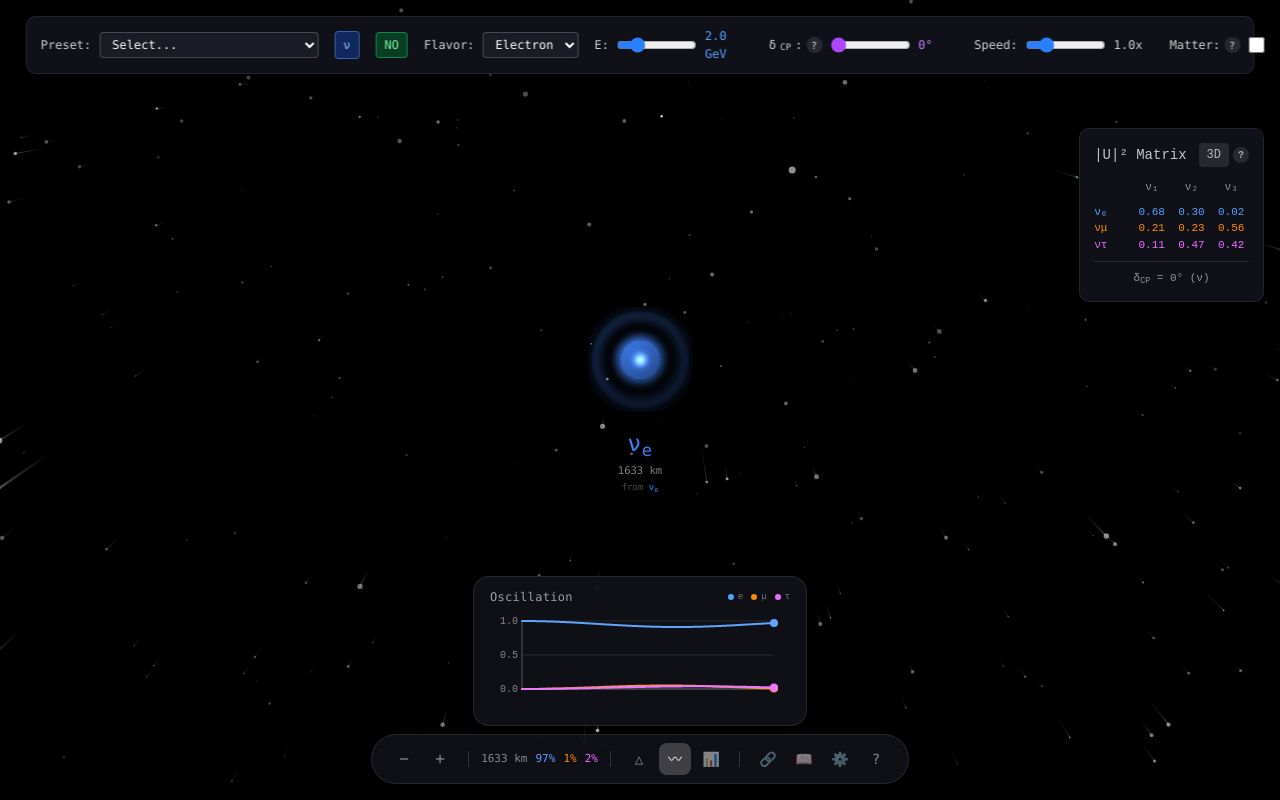
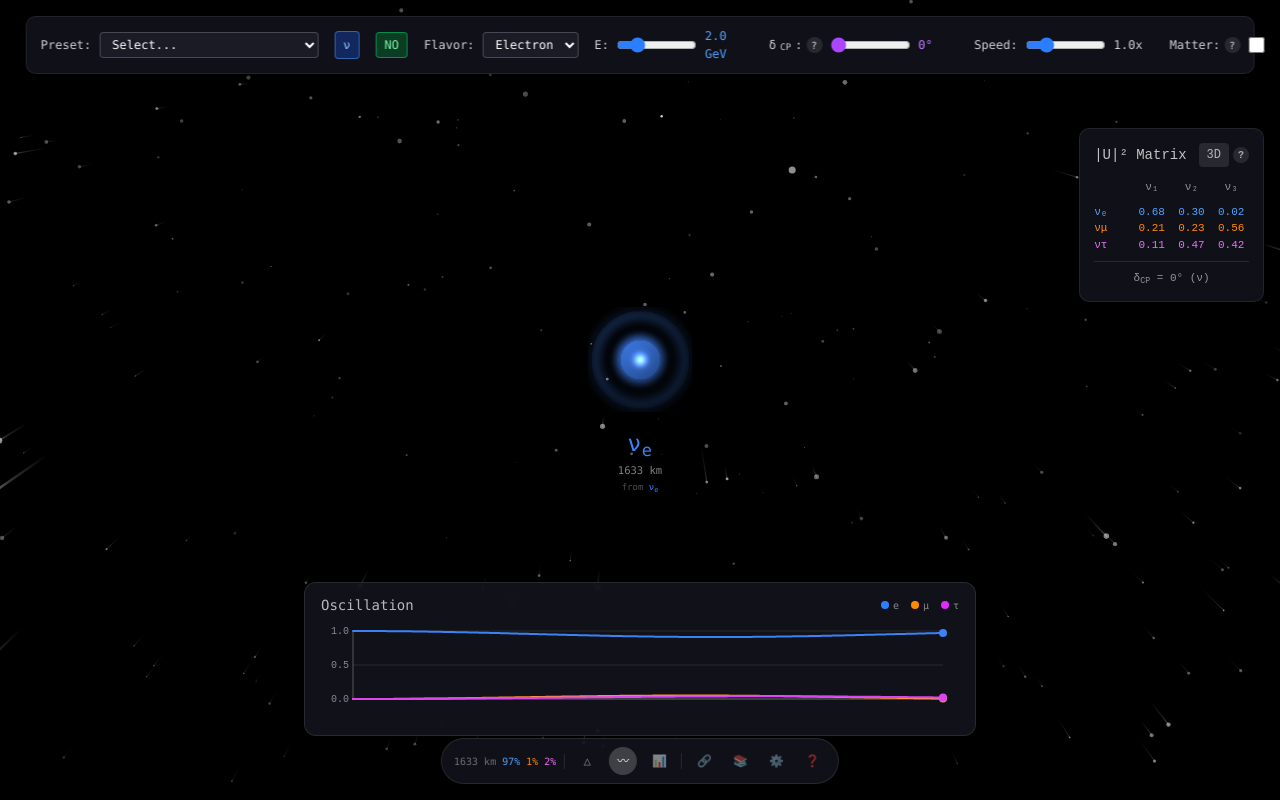
Before and after one commit to planckeon/itn, a React (Vite) app: page / in a window 1280 px wide. Built offline with nearby package versions, Linux system fonts and the light colour scheme.

Commit message:
revert: restore floating widgets layout
User prefers independent floating panels over unified bottom bar.
Restored from adc76cf.

```diff
--- a/src/App.tsx
+++ b/src/App.tsx
@@ -20,42 +20,10 @@ interface PanelState {
 	spectrum: boolean;
 }
 
-interface BottomHUDProps {
-	onOpenLearnMore: () => void;
-	onOpenSettings: () => void;
-	onOpenHelp: () => void;
-}
-
-// Memoized panel components to prevent unnecessary re-renders
-const TernaryPanel = memo(() => (
-	<div className="flex-shrink-0">
-		<TernaryPlot embedded />
-	</div>
-));
-TernaryPanel.displayName = "TernaryPanel";
-
-const SpectrumPanel = memo(() => (
-	<div className="flex-shrink-0">
-		<EnergySpectrumPlot embedded />
-	</div>
-));
-SpectrumPanel.displayName = "SpectrumPanel";
-
-// Unified bottom control panel with toggleable widgets and menu
-function BottomHUD({ onOpenLearnMore, onOpenSettings, onOpenHelp }: BottomHUDProps) {
-	const { state, setZoom } = useSimulation();
-	const { probabilityHistory, energy, distance, zoom } = state;
-	const [panels, setPanels] = useState<PanelState>({
-		ternary: false,
-		probability: true,
-		spectrum: false,
-	});
-	const [shareOpen, setShareOpen] = useState(false);
-
-	// Memoized toggle to prevent recreation
-	const togglePanel = useCallback((panel: keyof PanelState) => {
-		setPanels(prev => ({ ...prev, [panel]: !prev[panel] }));
-	}, []);
+// Floating probability plot panel
+const ProbabilityPanel = memo(() => {
+	const { state } = useSimulation();
+	const { probabilityHistory, energy } = state;
 
 	const probabilityData = probabilityHistory.map((item) => ({
 		distance: item.distance,
@@ -66,42 +34,29 @@ function BottomHUD({ onOpenLearnMore, onOpenSettings, onOpenHelp }: BottomHUDPro
 		},
 	}));
 
-	// Get current probabilities for quick stats
-	const currentProbs = probabilityHistory.length > 0
-		? probabilityHistory[probabilityHistory.length - 1]
-		: { Pe: 1, Pmu: 0, Ptau: 0 };
-
-	const anyPanelOpen = panels.ternary || panels.probability || panels.spectrum;
-
 	return (
-		<div className="fixed bottom-0 left-0 right-0 z-20 pointer-events-none">
-			{/* Panel area - rendered conditionally without animation */}
-			{anyPanelOpen && (
-				<div className="flex justify-center items-end gap-3 px-4 pb-2 pointer-events-auto">
-					{panels.ternary && <TernaryPanel />}
-					{panels.probability && (
 		<div
-							className="max-w-xl rounded-2xl px-4 py-3"
+			className="fixed bottom-16 left-1/2 -translate-x-1/2 z-20 w-[55vw] max-w-2xl min-w-[320px] rounded-xl px-4 py-3"
 			style={{
-								background: "rgba(20, 20, 30, 0.75)",
-								backdropFilter: "blur(12px)",
+				background: "rgba(20, 20, 30, 0.85)",
+				backdropFilter: "blur(8px)",
 				border: "1px solid rgba(255, 255, 255, 0.1)",
 			}}
 		>
 			<div className="flex items-center justify-between mb-2">
-								<span className="text-white/60 text-xs font-medium tracking-wide">Oscillation</span>
-								<div className="flex items-center gap-2">
+				<span className="text-white/70 text-sm font-mono">Oscillation</span>
+				<div className="flex items-center gap-3">
 					<div className="flex items-center gap-1">
-										<div className="w-1.5 h-1.5 rounded-full bg-blue-400" />
-										<span className="text-[9px] text-white/40">e</span>
+						<div className="w-2 h-2 rounded-full bg-blue-500" />
+						<span className="text-[10px] text-white/50">e</span>
 					</div>
 					<div className="flex items-center gap-1">
-										<div className="w-1.5 h-1.5 rounded-full bg-orange-400" />
-										<span className="text-[9px] text-white/40">μ</span>
+						<div className="w-2 h-2 rounded-full bg-orange-400" />
+						<span className="text-[10px] text-white/50">μ</span>
 					</div>
 					<div className="flex items-center gap-1">
-										<div className="w-1.5 h-1.5 rounded-full bg-fuchsia-400" />
-										<span className="text-[9px] text-white/40">τ</span>
+						<div className="w-2 h-2 rounded-full bg-fuchsia-500" />
+						<span className="text-[10px] text-white/50">τ</span>
 					</div>
 				</div>
 			</div>
@@ -109,9 +64,9 @@ function BottomHUD({ onOpenLearnMore, onOpenSettings, onOpenHelp }: BottomHUDPro
 				data={probabilityData}
 				flavors={["electron", "muon", "tau"]}
 				flavorColors={{
-									electron: "rgb(96, 165, 250)",
+					electron: "rgb(59, 130, 246)",
 					muon: "rgb(251, 146, 60)",
-									tau: "rgb(232, 121, 249)",
+					tau: "rgb(217, 70, 239)",
 				}}
 				height={100}
 				distanceLabel=""
@@ -120,64 +75,60 @@ function BottomHUD({ onOpenLearnMore, onOpenSettings, onOpenHelp }: BottomHUDPro
 				showOscillationLength={true}
 			/>
 		</div>
-					)}
-					{panels.spectrum && <SpectrumPanel />}
-				</div>
-			)}
+	);
+});
+ProbabilityPanel.displayName = "ProbabilityPanel";
 
-			{/* Control bar - floating centered pill */}
-			<div className="flex justify-center pb-4 pointer-events-auto">
+interface BottomControlsProps {
+	panels: PanelState;
+	onTogglePanel: (panel: keyof PanelState) => void;
+	onOpenShare: () => void;
+	onOpenLearnMore: () => void;
+	onOpenSettings: () => void;
+	onOpenHelp: () => void;
+}
+
+// Floating bottom controls - small pill-shaped control cluster
+function BottomControls({
+	panels,
+	onTogglePanel,
+	onOpenShare,
+	onOpenLearnMore,
+	onOpenSettings,
+	onOpenHelp
+}: BottomControlsProps) {
+	const { state } = useSimulation();
+	const { probabilityHistory, distance } = state;
+
+	const currentProbs = probabilityHistory.length > 0
+		? probabilityHistory[probabilityHistory.length - 1]
+		: { Pe: 1, Pmu: 0, Ptau: 0 };
+
+	return (
 		<div
-					className="flex items-center gap-3 py-2 px-4 rounded-full"
+			className="fixed bottom-4 left-1/2 -translate-x-1/2 z-30 flex items-center gap-2 px-3 py-2 rounded-full"
 			style={{
-						background: "rgba(20, 20, 30, 0.75)",
+				background: "rgba(20, 20, 30, 0.8)",
 				backdropFilter: "blur(12px)",
 				border: "1px solid rgba(255, 255, 255, 0.1)",
 			}}
 		>
-					{/* Zoom controls */}
-					<div className="flex items-center gap-1">
-						<button
-							type="button"
-							onClick={() => setZoom(Math.max(0.5, zoom - 0.15))}
-							className="w-8 h-8 rounded-lg text-white/50 hover:text-white hover:bg-white/10 flex items-center justify-center text-base"
-							title="Zoom out (−)"
-						>
-							−
-						</button>
-						<button
-							type="button"
-							onClick={() => setZoom(Math.min(2, zoom + 0.15))}
-							className="w-8 h-8 rounded-lg text-white/50 hover:text-white hover:bg-white/10 flex items-center justify-center text-base"
-							title="Zoom in (+)"
-						>
-							+
-						</button>
-					</div>
-
-					{/* Divider */}
-					<div className="w-px h-4 bg-white/15" />
-
-					{/* Quick stats - hidden on very small screens */}
-					<div className="hidden sm:flex items-center gap-2 text-[11px] font-mono text-white/50">
+			{/* Quick stats */}
+			<div className="flex items-center gap-1.5 text-[10px] font-mono text-white/40 pr-2 border-r border-white/10">
 				<span>{distance.toFixed(0)} km</span>
 				<span className="text-blue-400">{(currentProbs.Pe * 100).toFixed(0)}%</span>
 				<span className="text-orange-400">{(currentProbs.Pmu * 100).toFixed(0)}%</span>
 				<span className="text-fuchsia-400">{(currentProbs.Ptau * 100).toFixed(0)}%</span>
 			</div>
 
-					{/* Divider - hidden when stats hidden */}
-					<div className="hidden sm:block w-px h-4 bg-white/15" />
-
 			{/* Panel toggles */}
-					<div className="flex items-center gap-1">
 			<button
 				type="button"
-							onClick={() => togglePanel("ternary")}
-							className={`w-8 h-8 rounded-lg flex items-center justify-center text-sm ${
+				onClick={() => onTogglePanel("ternary")}
+				className={`w-7 h-7 rounded-full text-xs font-mono flex items-center justify-center ${
 					panels.ternary
 						? "bg-white/20 text-white"
-									: "text-white/50 hover:text-white hover:bg-white/10"
+						: "text-white/50 hover:text-white/80 hover:bg-white/10"
 				}`}
 				title="Flavor Space"
 			>
@@ -185,39 +136,37 @@ function BottomHUD({ onOpenLearnMore, onOpenSettings, onOpenHelp }: BottomHUDPro
 			</button>
 			<button
 				type="button"
-							onClick={() => togglePanel("probability")}
-							className={`w-8 h-8 rounded-lg flex items-center justify-center text-sm ${
+				onClick={() => onTogglePanel("probability")}
+				className={`w-7 h-7 rounded-full text-xs font-mono flex items-center justify-center ${
 					panels.probability
 						? "bg-white/20 text-white"
-									: "text-white/50 hover:text-white hover:bg-white/10"
+						: "text-white/50 hover:text-white/80 hover:bg-white/10"
 				}`}
-							title="Oscillation Plot"
+				title="P(t) Plot"
 			>
 				〰
 			</button>
 			<button
 				type="button"
-							onClick={() => togglePanel("spectrum")}
-							className={`w-8 h-8 rounded-lg flex items-center justify-center text-sm ${
+				onClick={() => onTogglePanel("spectrum")}
+				className={`w-7 h-7 rounded-full text-xs font-mono flex items-center justify-center ${
 					panels.spectrum
 						? "bg-white/20 text-white"
-									: "text-white/50 hover:text-white hover:bg-white/10"
+						: "text-white/50 hover:text-white/80 hover:bg-white/10"
 				}`}
-							title="Energy Spectrum"
+				title="P(E) Spectrum"
 			>
 				📊
 			</button>
-					</div>
 
 			{/* Divider */}
-					<div className="w-px h-4 bg-white/15" />
+			<div className="w-px h-4 bg-white/10" />
 
 			{/* Menu buttons */}
-					<div className="flex items-center gap-1">
 			<button
 				type="button"
-							onClick={() => setShareOpen(true)}
-							className="w-8 h-8 rounded-lg text-white/50 hover:text-white hover:bg-white/10 flex items-center justify-center text-sm"
+				onClick={onOpenShare}
+				className="w-7 h-7 rounded-full text-xs text-white/50 hover:text-white/80 hover:bg-white/10 flex items-center justify-center"
 				title="Share"
 			>
 				🔗
@@ -225,15 +174,15 @@ function BottomHUD({ onOpenLearnMore, onOpenSettings, onOpenHelp }: BottomHUDPro
 			<button
 				type="button"
 				onClick={onOpenLearnMore}
-							className="hidden sm:flex w-8 h-8 rounded-lg text-white/50 hover:text-white hover:bg-white/10 items-center justify-center text-sm"
+				className="w-7 h-7 rounded-full text-xs text-white/50 hover:text-white/80 hover:bg-white/10 flex items-center justify-center"
 				title="Learn More"
 			>
-							📖
+				📚
 			</button>
 			<button
 				type="button"
 				onClick={onOpenSettings}
-							className="w-8 h-8 rounded-lg text-white/50 hover:text-white hover:bg-white/10 flex items-center justify-center text-sm"
+				className="w-7 h-7 rounded-full text-xs text-white/50 hover:text-white/80 hover:bg-white/10 flex items-center justify-center"
 				title="Settings"
 			>
 				⚙️
@@ -241,19 +190,11 @@ function BottomHUD({ onOpenLearnMore, onOpenSettings, onOpenHelp }: BottomHUDPro
 			<button
 				type="button"
 				onClick={onOpenHelp}
-							className="w-8 h-8 rounded-lg text-white/50 hover:text-white hover:bg-white/10 flex items-center justify-center text-sm"
-							title="Help (?)"
+				className="w-7 h-7 rounded-full text-xs text-white/50 hover:text-white/80 hover:bg-white/10 flex items-center justify-center"
+				title="Help"
 			>
-							?
+				❓
 			</button>
-					</div>
-				</div>
-			</div>
-
-			{/* Share modal */}
-			{shareOpen && (
-				<ShareButton isOpen={shareOpen} onClose={() => setShareOpen(false)} />
-			)}
 		</div>
 	);
 }
@@ -271,11 +212,22 @@ function App() {
 function AppContent() {
 	useKeyboardShortcuts();
 
+	const [panels, setPanels] = useState<PanelState>({
+		ternary: false,
+		probability: true,
+		spectrum: false,
+	});
+	const [shareOpen, setShareOpen] = useState(false);
 	const [learnOpen, setLearnOpen] = useState(false);
 	const [settingsOpen, setSettingsOpen] = useState(false);
 	const [helpOpen, setHelpOpen] = useState(false);
 
-	// Memoized handlers to prevent unnecessary re-renders
+	const togglePanel = useCallback((panel: keyof PanelState) => {
+		setPanels(prev => ({ ...prev, [panel]: !prev[panel] }));
+	}, []);
+
+	const openShare = useCallback(() => setShareOpen(true), []);
+	const closeShare = useCallback(() => setShareOpen(false), []);
 	const openLearnMore = useCallback(() => setLearnOpen(true), []);
 	const closeLearnMore = useCallback(() => setLearnOpen(false), []);
 	const openSettings = useCallback(() => setSettingsOpen(true), []);
@@ -301,14 +253,33 @@ function AppContent() {
 				<VisualizationArea />
 			</main>
 
-			{/* Bottom HUD with panels and menu */}
-			<BottomHUD
+			{/* Floating panels - each positioned independently */}
+			{panels.ternary && (
+				<div className="fixed bottom-16 left-4 z-20">
+					<TernaryPlot />
+				</div>
+			)}
+
+			{panels.probability && <ProbabilityPanel />}
+
+			{panels.spectrum && (
+				<div className="fixed bottom-16 right-4 z-20">
+					<EnergySpectrumPlot />
+				</div>
+			)}
+
+			{/* Floating bottom controls */}
+			<BottomControls
+				panels={panels}
+				onTogglePanel={togglePanel}
+				onOpenShare={openShare}
 				onOpenLearnMore={openLearnMore}
 				onOpenSettings={openSettings}
 				onOpenHelp={openHelp}
 			/>
 
-			{/* Modals - only render when open */}
+			{/* Modals */}
+			{shareOpen && <ShareButton isOpen={shareOpen} onClose={closeShare} />}
 			{learnOpen && <LearnMorePanel isOpen={learnOpen} onClose={closeLearnMore} />}
 			{settingsOpen && <SettingsPanel isOpen={settingsOpen} onClose={closeSettings} />}
 			{helpOpen && <HelpModal isOpen={helpOpen} onClose={closeHelp} />}
```
Also changed, not shown: src/components/EnergySpectrumPlot.tsx (+4 -5 lines), src/components/TernaryPlot.tsx (+4 -5 lines). Lines whose indentation alone changed are shown as unchanged.
